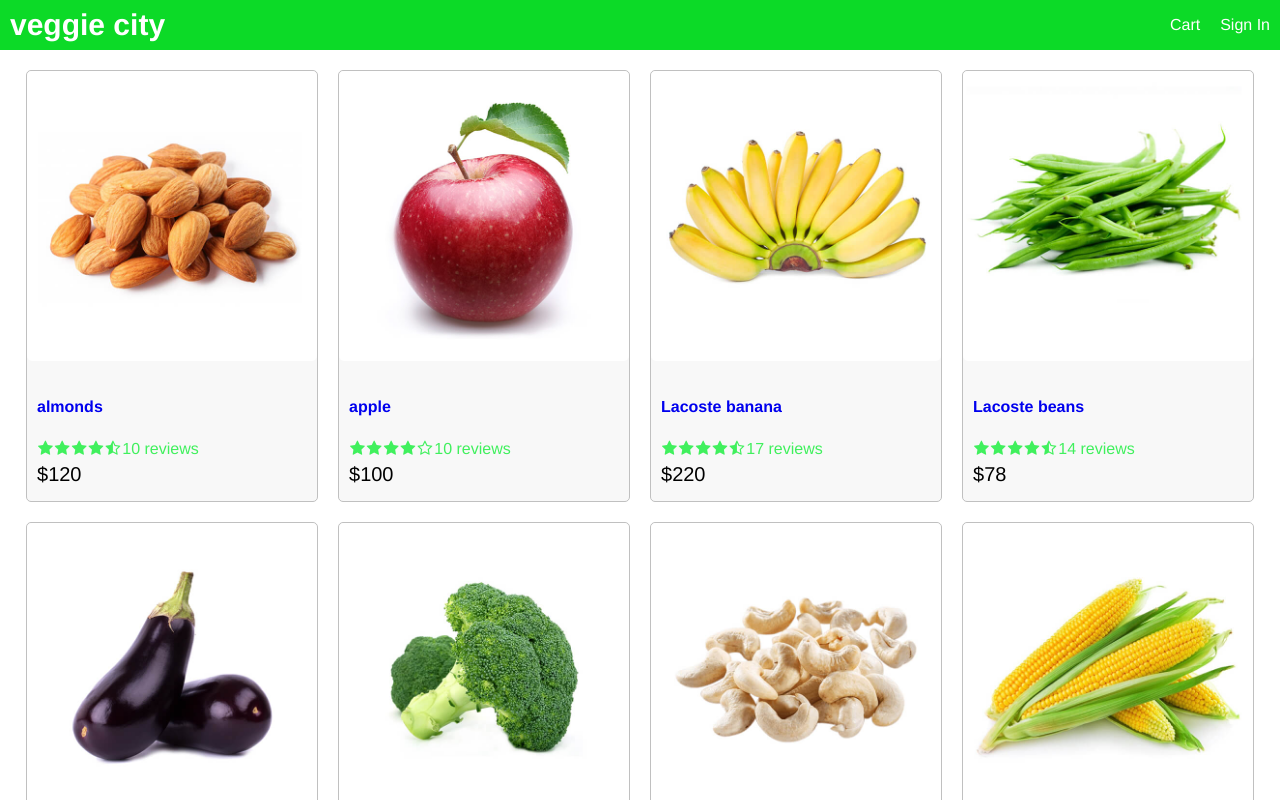
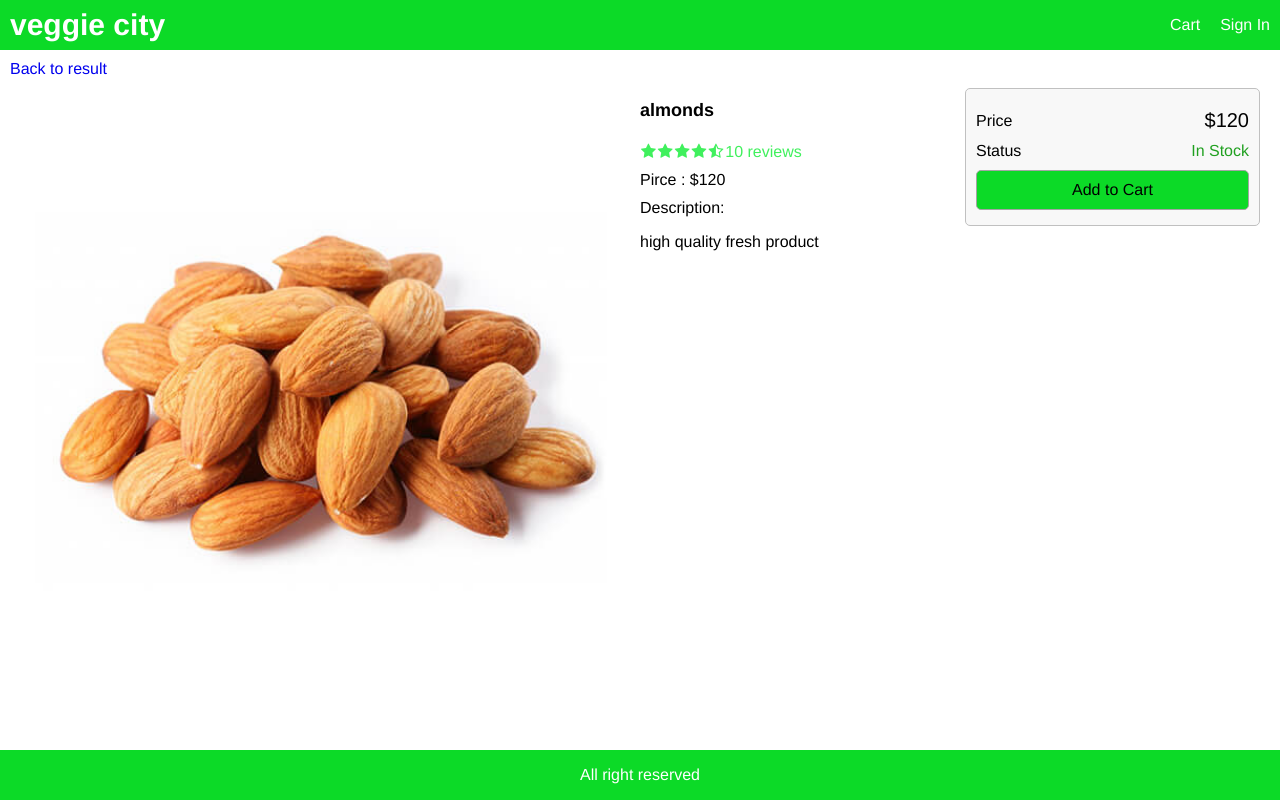
Before and after one commit to sagarromer/frontend_veggie_city, a React (Create React App) app: page /product/1 in a window 1280 px wide. Shown: the top 800 px of the page. Built offline with nearby package versions, Linux system fonts and the light colour scheme.

Commit message:
build product screen completed

```diff
--- a/src/App.js
+++ b/src/App.js
@@ -1,9 +1,12 @@
 import React from 'react';
-import data from "./data";
-import Product from './components/Product';
+import { BrowserRouter, Route } from 'react-router-dom';
+import HomeScreen from './screens/HomeScreen';
+import ProductScreen from './screens/ProductScreen';
+
 
 function App() {
   return (
+    <BrowserRouter>
       <div class="grid-container">
               <header class="row">
                   <div>
@@ -15,16 +18,12 @@
                   </div>
               </header>
           <main>
-        <div>
-          <div className="row center">
-            {data.products.map((product) => (
-              <Product key={product._id} product={product}></Product>
-            ))}
-          </div>
-        </div>
+          <Route path="/product/:id" component={ProductScreen}></Route>
+          <Route path="/" component={HomeScreen} exact></Route>
           </main>
           <footer class="row center">All right reserved</footer>
       </div>
+    </BrowserRouter>
   );
 }
 
--- a/src/data.js
+++ b/src/data.js
@@ -6,6 +6,7 @@
             category: 'vegetable',
             image: '/images/almonds.jpg',
             price: 120,
+            countInStock: 10,
             brand: 'brand1',
             rating: 4.5,
             numReviews: 10,
@@ -17,6 +18,7 @@
             category: 'vegetable',
             image: '/images/apple.jpg',
             price: 100,
+            countInStock: 10,
             brand: 'brand2',
             rating: 4.0,
             numReviews: 10,
@@ -28,6 +30,7 @@
             category: 'vegetable',
             image: '/images/banana.jpg',
             price: 220,
+            countInStock: 10,
             brand: 'brand2',
             rating: 4.8,
             numReviews: 17,
@@ -39,6 +42,7 @@
             category: 'vegetable',
             image: '/images/beans.jpg',
             price: 78,
+            countInStock: 10,
             brand: 'brand4',
             rating: 4.5,
             numReviews: 14,
@@ -50,6 +54,7 @@
             category: 'vegetable',
             image: '/images/brinjal.jpg',
             price: 65,
+            countInStock: 10,
             brand: 'brand5',
             rating: 4.5,
             numReviews: 10,
@@ -61,6 +66,7 @@
             category: 'vegetable',
             image: '/images/broccoli.jpg',
             price: 139,
+            countInStock: 10,
             brand: 'Adidas',
             rating: 4.5,
             numReviews: 15,
@@ -72,6 +78,7 @@
             category: 'vegetable',
             image: '/images/cashews.jpg',
             price: 139,
+            countInStock: 10,
             brand: 'brand6',
             rating: 4.5,
             numReviews: 15,
@@ -83,6 +90,7 @@
             category: 'vegetable',
             image: '/images/corn.jpg',
             price: 139,
+            countInStock: 0,
             brand: 'brand1',
             rating: 4.5,
             numReviews: 15,
--- a/src/index.css
+++ b/src/index.css
@@ -53,6 +53,34 @@
 a:hover {
     color: #ffee00;
 }
+ul {
+  padding: 0;
+  margin: 0;
+  list-style-type: none;
+}
+li {
+  margin-top: 1rem;
+}
+button {
+  padding: 1rem;
+  border-radius: 0.5rem;
+  border: 0.1rem #a4a4a4 solid;
+  font-size: 1.6rem;
+  font-family: Helvetica, Arial, sans-serif;
+  -webkit-font-smoothing: antialiased;
+  -moz-osx-font-smoothing: grayscale;
+  background-color: #f8f8f8;
+  cursor: pointer;
+}
+button:hover {
+  border: 0.1rem #404040 solid;
+}
+button.primary {
+  background-color: #0cda27;
+}
+button.block {
+  width: 100%;
+}
   /* Header */
 header a {
     color: #ffffff;
@@ -72,7 +100,15 @@
 .row.center {
     justify-content: center;
 }
-
+.row.top {
+  align-items: flex-start;
+}
+.col-1 {
+  flex: 1 1 25rem;
+}
+.col-2 {
+  flex: 2 1 50rem;
+}
 /* Image */
 img {
   border-radius: 0.5rem;
@@ -81,6 +117,10 @@
   max-width: 29rem;
   width: 100%;
 }
+img.large {
+  width: 100%;
+}
+
 
 /* Card */
 .card {
@@ -103,3 +143,10 @@
   color: #40f05d;
   margin: 0.1rem;
 }
+/* Alert */
+.success {
+  color: #20a020;
+}
+.error {
+  color: #a02020;
+}
--- /dev/null
+++ b/src/screens/HomeScreen.js
@@ -0,0 +1,15 @@
+import React from 'react';
+import Product from '../components/Product';
+import data from '../data';
+
+export default function HomeScreen() {
+    return (
+        <div>
+        <div className="row center">
+            {data.products.map((product) => (
+            <Product key={product._id} product={product}></Product>
+            ))}
+        </div>
+        </div>
+    );
+}
--- /dev/null
+++ b/src/screens/ProductScreen.js
@@ -0,0 +1,66 @@
+import React from 'react';
+import { Link } from 'react-router-dom';
+import Rating from '../components/Rating';
+import data from '../data';
+
+export default function ProductScreen(props) {
+    const product = data.products.find((x) => x._id === props.match.params.id);
+    if (!product) {
+        return <div> Product Not Found</div>;
+    }
+    return (
+        <div>
+            <Link to="/">Back to result</Link>
+            <div className="row top">
+                <div className="col-2">
+                    <img className="large" src={product.image} alt={product.name}></img>
+                </div>
+                <div className="col-1">
+                    <ul>
+                        <li>
+                            <h1>{product.name}</h1>
+                        </li>
+                        <li>
+                            <Rating
+                                rating={product.rating}
+                                numReviews={product.numReviews}
+                            ></Rating>
+                        </li>
+                        <li>Pirce : ${product.price}</li>
+                        <li>
+                            Description:
+                            <p>{product.description}</p>
+                        </li>
+                    </ul>
+                </div>
+                <div className="col-1">
+                    <div className="card card-body">
+                        <ul>
+                        <li>
+                            <div className="row">
+                                <div>Price</div>
+                                <div className="price">${product.price}</div>
+                            </div>
+                        </li>
+                        <li>
+                            <div className="row">
+                                <div>Status</div>
+                                <div>
+                                    {product.countInStock > 0 ? (
+                                    <span className="success">In Stock</span>
+                                    ) : (
+                                    <span className="error">Unavailable</span>
+                                    )}
+                                </div>
+                            </div>
+                        </li>
+                        <li>
+                            <button className="primary block">Add to Cart</button>
+                        </li>
+                        </ul>
+                    </div>
+                </div>
+            </div>
+        </div>
+    );
+}
```
Also changed, not shown: 1 other file (tests, documents, lock files or other folders). Lines whose indentation alone changed are shown as unchanged.
